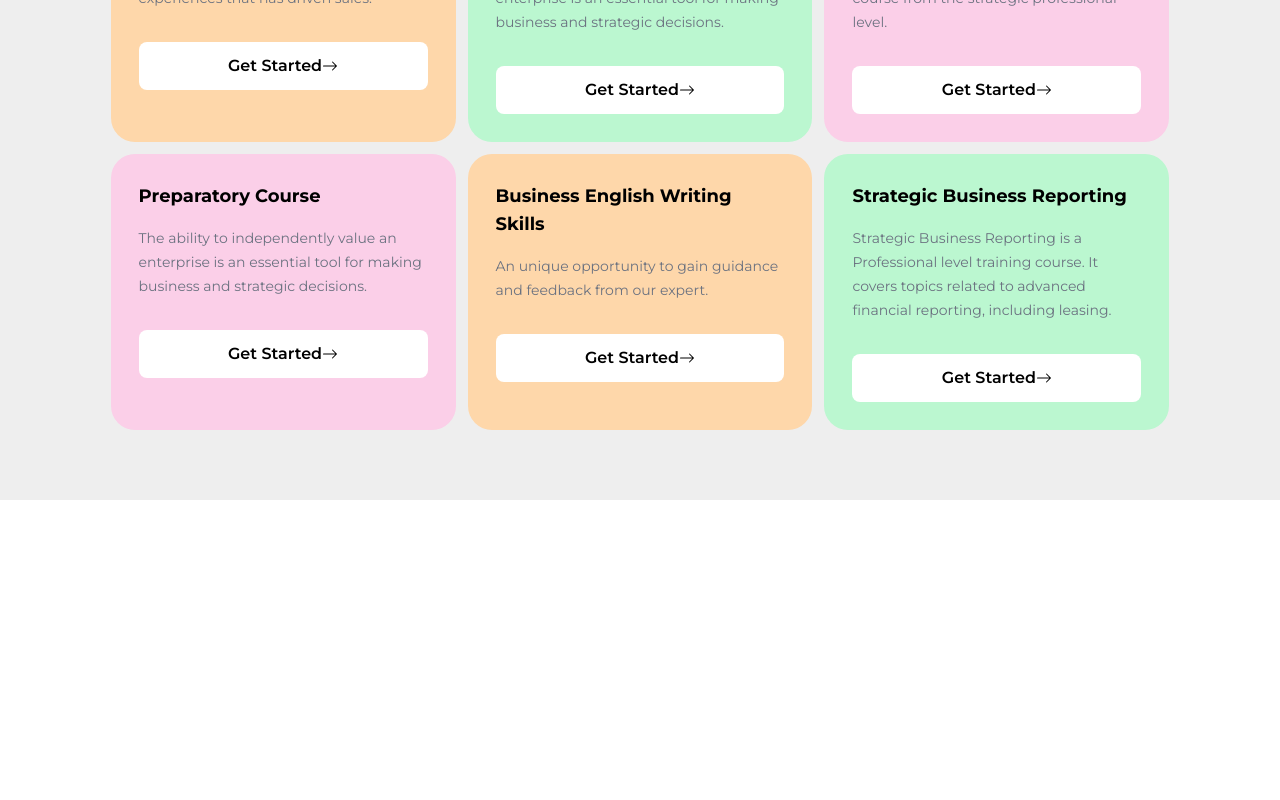
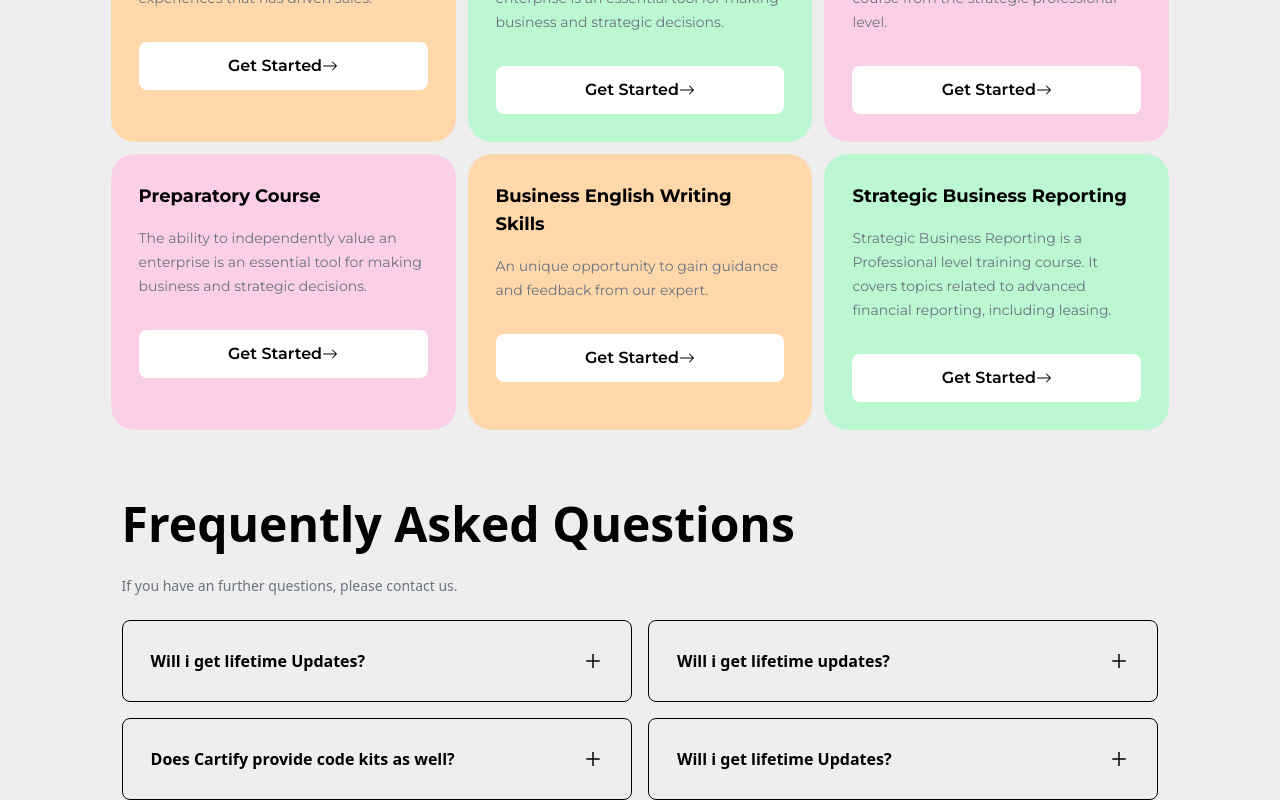
Before and after one commit to Preshstiks/Cartify, a Next.js app: page / in a window 1280 px wide. Shown: the part 1994-2794 px from the top of the page. Before the commit the page ends 2494 px from the top, so only its background shows below. Built offline with nearby package versions, Linux system fonts and the light colour scheme.

Commit message:
changes made

```diff
--- /dev/null
+++ b/components/Faq.js
@@ -0,0 +1,146 @@
+import { useState } from "react";
+import { AiOutlinePlus } from "react-icons/ai";
+
+const Faq = () => {
+  const [Faq1, setFaq1] = useState(false);
+  const [Faq2, setFaq2] = useState(false);
+  const [Faq3, setFaq3] = useState(false);
+  const [Faq4, setFaq4] = useState(false);
+  const handleFaq1 = () => {
+    setFaq1(!Faq1);
+    setFaq2(false);
+    setFaq3(false);
+    setFaq4(false);
+  };
+  const handleFaq2 = () => {
+    setFaq1(false);
+    setFaq2(!Faq2);
+    setFaq3(false);
+    setFaq4(false);
+  };
+  const handleFaq3 = () => {
+    setFaq1(false);
+    setFaq2(false);
+    setFaq3(!Faq3);
+    setFaq4(false);
+  };
+  const handleFaq4 = () => {
+    setFaq1(false);
+    setFaq2(false);
+    setFaq3(false);
+    setFaq4(!Faq4);
+  };
+  const FaqStyle1 = `p-7 border ${
+    Faq1 ? "border-purple-400" : "border-black"
+  } rounded-lg`;
+  const FaqStyle2 = `p-7 border ${
+    Faq2 ? "border-purple-400" : "border-black"
+  } rounded-lg`;
+  const FaqStyle3 = `p-7 border ${
+    Faq3 ? "border-purple-400" : "border-black"
+  } rounded-lg`;
+  const FaqStyle4 = `p-7 border ${
+    Faq4 ? "border-purple-400" : "border-black"
+  } rounded-lg`;
+  return (
+    <div className="px-[9.5%]">
+      <div className="pb-7">
+        <h2 className="sm:text-5xl text-3xl font-bold">
+          Frequently Asked Questions
+        </h2>
+      </div>
+      <div className="pb-6">
+        <p className="text-gray-500 text-sm">
+          If you have an further questions, please contact us.
+        </p>
+      </div>
+      <div className="grid grid-cols-1 sm:grid-cols-2 gap-4">
+        <div className={FaqStyle1}>
+          <div className="flex justify-between items-center">
+            <div>
+              <p className="font-bold">Will i get lifetime Updates?</p>
+            </div>
+            <p onClick={handleFaq1} className="text-xl font-bold">
+              {Faq1 ? (
+                <AiOutlinePlus className=" transform rotate-[45deg]" />
+              ) : (
+                <AiOutlinePlus />
+              )}
+            </p>
+          </div>
+          {Faq1 && (
+            <div>
+              <p>Of Course, You will!</p>
+            </div>
+          )}
+        </div>
+        <div className={FaqStyle2}>
+          <div className="flex justify-between items-center">
+            <div>
+              <p className="font-bold">Will i get lifetime updates?</p>
+            </div>
+            <p onClick={handleFaq2} className="text-xl font-bold">
+              {Faq2 ? (
+                <AiOutlinePlus className=" transform rotate-[45deg]" />
+              ) : (
+                <AiOutlinePlus />
+              )}
+            </p>
+          </div>
+          {Faq2 && (
+            <div>
+              <p>Of Course, You will!</p>
+            </div>
+          )}
+        </div>
+        <div className={FaqStyle3}>
+          <div className="flex justify-between items-center">
+            <div>
+              <p className="font-bold">
+                Does Cartify provide code kits as well?
+              </p>
+            </div>
+            <p onClick={handleFaq3} className="text-xl font-bold">
+              {Faq3 ? (
+                <AiOutlinePlus className=" transform rotate-[45deg]" />
+              ) : (
+                <AiOutlinePlus />
+              )}
+            </p>
+          </div>
+          {Faq3 && (
+            <div className="pt-3">
+              <p className="text-sm text-gray-500">
+                Cartify is a Landing page UI kit for Figma. The kits consists of
+                170+ blocks from 15 catergories with ready-to-use sample pages.
+                Also, it comes with blocks for desktop, tablet, and mobile
+                layout.
+              </p>
+            </div>
+          )}
+        </div>
+        <div className={FaqStyle4}>
+          <div className="flex justify-between items-center">
+            <div>
+              <p className="font-bold">Will i get lifetime Updates?</p>
+            </div>
+            <p onClick={handleFaq4} className="text-xl font-bold">
+              {Faq4 ? (
+                <AiOutlinePlus className=" transform rotate-[45deg]" />
+              ) : (
+                <AiOutlinePlus />
+              )}
+            </p>
+          </div>
+          {Faq4 && (
+            <div>
+              <p>Of Course, You will!</p>
+            </div>
+          )}
+        </div>
+      </div>
+    </div>
+  );
+};
+
+export default Faq;
--- a/pages/index.js
+++ b/pages/index.js
@@ -1,5 +1,6 @@
 import Background from "@/components/Backgound";
 import Body from "@/components/Body";
+import Faq from "@/components/Faq";
 import Navbar from "@/components/Navbar";
 import Services from "@/components/Services";
 
@@ -10,6 +11,7 @@ const Home = () => {
       <Background />
       <Body />
       <Services />
+      <Faq />
     </div>
   );
 };
```
